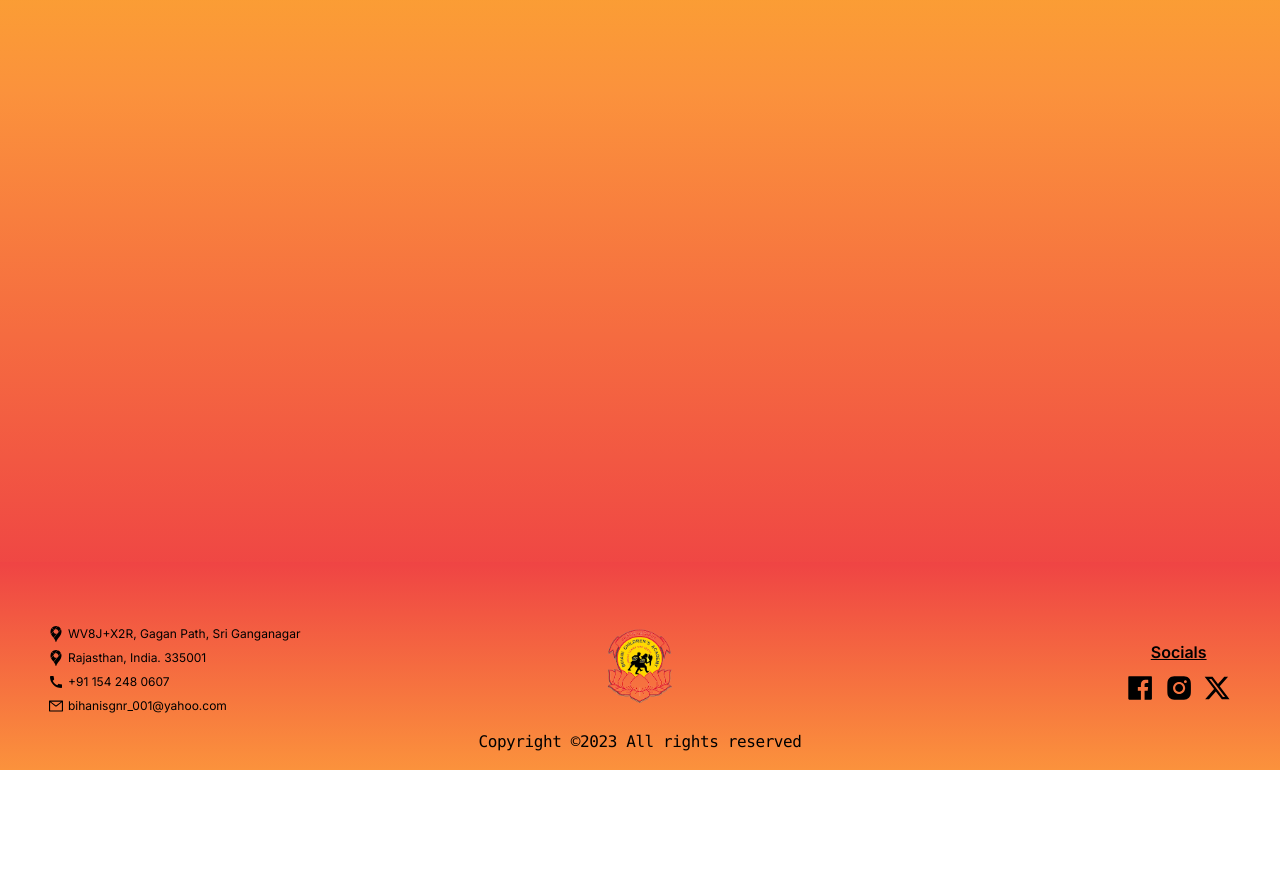
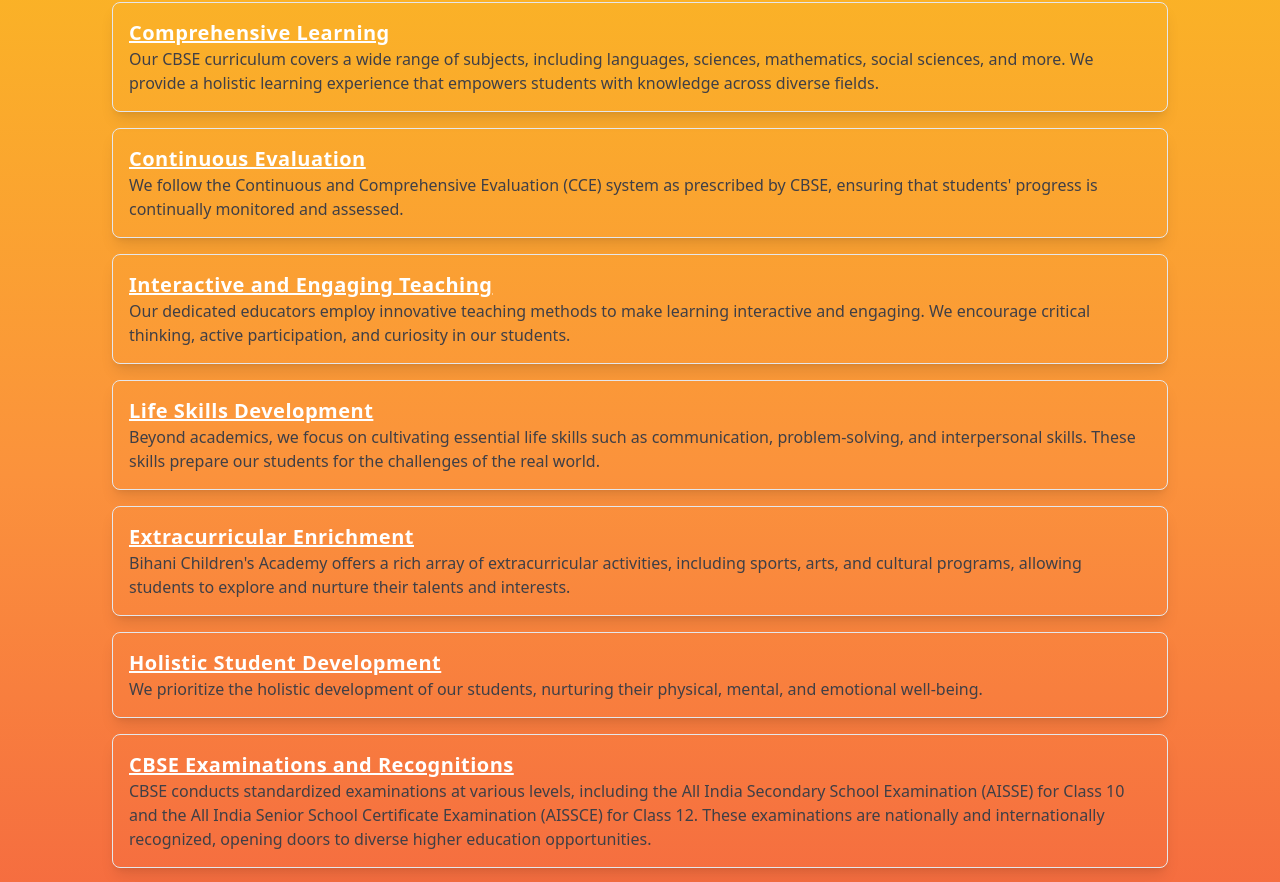
Before and after one commit to shubhjhawar/bihani_children_academy, a Next.js app: page /cbse in a window 1280 px wide. Shown: the part 400-1282 px from the top of the page. Before the commit the page ends 1170 px from the top, so only its background shows below. Built offline with nearby package versions, Linux system fonts and the light colour scheme.

Commit message:
cbse page implemented

```diff
--- a/app/(root)/cbse/page.js
+++ b/app/(root)/cbse/page.js
@@ -1,8 +1,29 @@
 import React from 'react'
+
+import { styles } from '@/styles';
+import { cbse } from '@/constants';
+import { HistoryContainer } from '@/components';
 
 const Cbse = () => {
   return (
-    <div className="h-screen">Cbse</div>
+    <div className="h-auto">
+      <div className="p-4">
+        <h1 className={`${styles.pageHeading}`}>CBSE Curriculum</h1>
+        <p className='text-white my-5'>At Bihani Children's Academy, we take pride in offering a comprehensive education program based on the Central Board of Secondary Education (CBSE) curriculum. The CBSE curriculum is renowned for its excellence, and we are committed to delivering its highest standards to our students.</p>
+        <div>
+          <h2 className='text-white text-lg font-semibold font-serif'>Key Features of the CBSE Curriculum at Bihani Children's Academy:</h2>
+          {cbse.map((element, index) => (
+            <div className="">
+              <HistoryContainer key={index} title={element.title} content={element.content} index={index} />
+            </div>
+          ))}
+        </div>
+        <div className='flex flex-col items-center justify-center'>
+          <p className="my-5 text-gray-200 text-smpx-2">As you explore Bihani Children's Academy, you will discover our commitment to excellence in education, our experienced faculty, and the vibrant learning community we offer. For specific details about our implementation of the CBSE curriculum or any inquiries, please don't hesitate to reach out to our academic counselors or administration.</p>
+          <p className="my-5 text-gray-300 text-sm">We welcome you to join us on this journey of educational excellence and holistic development at Bihani Children's Academy.</p>
+        </div>
+      </div>
+    </div>
   )
 }
 
--- a/constants/index.js
+++ b/constants/index.js
@@ -207,5 +207,44 @@
 ];
 
 
+const cbse = [
+  {
+    title:"Comprehensive Learning",
+    content:"Our CBSE curriculum covers a wide range of subjects, including languages, sciences, mathematics, social sciences, and more. We provide a holistic learning experience that empowers students with knowledge across diverse fields."
+  },
+  {
+    title:"Continuous Evaluation",
+    content:"We follow the Continuous and Comprehensive Evaluation (CCE) system as prescribed by CBSE, ensuring that students' progress is continually monitored and assessed."
+  },
+  {
+    title:"Interactive and Engaging Teaching",
+    content:"Our dedicated educators employ innovative teaching methods to make learning interactive and engaging. We encourage critical thinking, active participation, and curiosity in our students."
+  },
+  {
+    title:"Life Skills Development",
+    content:"Beyond academics, we focus on cultivating essential life skills such as communication, problem-solving, and interpersonal skills. These skills prepare our students for the challenges of the real world."
+  },
+  {
+    title:"Extracurricular Enrichment",
+    content:"Bihani Children's Academy offers a rich array of extracurricular activities, including sports, arts, and cultural programs, allowing students to explore and nurture their talents and interests."
+  },
+  {
+    title:"Holistic Student Development",
+    content:"We prioritize the holistic development of our students, nurturing their physical, mental, and emotional well-being."
+  },
+  {
+    title:"CBSE Examinations and Recognitions",
+    content:"CBSE conducts standardized examinations at various levels, including the All India Secondary School Examination (AISSE) for Class 10 and the All India Senior School Certificate Examination (AISSCE) for Class 12. These examinations are nationally and internationally recognized, opening doors to diverse higher education opportunities."
+  },
+  {
+    title:"Parent-Teacher Collaboration",
+    content:"We believe that strong collaboration between parents, teachers, and students is essential for success. Regular parent-teacher meetings, progress reports, and open communication channels ensure active parental involvement in their child's educational journey."
+  },
+  {
+    title:"Preparing for a Bright Future:",
+    content:"The CBSE curriculum equips students not only for higher education but also for the demands of the modern world. Bihani Children's Academy is dedicated to nurturing confident, responsible, and well-informed individuals who are prepared to excel in their chosen paths."
+  }
+]
 
-export {notices, awards, history, syllabus, fees, faculties};
+
+export {notices, awards, history, syllabus, fees, faculties, cbse};
```
